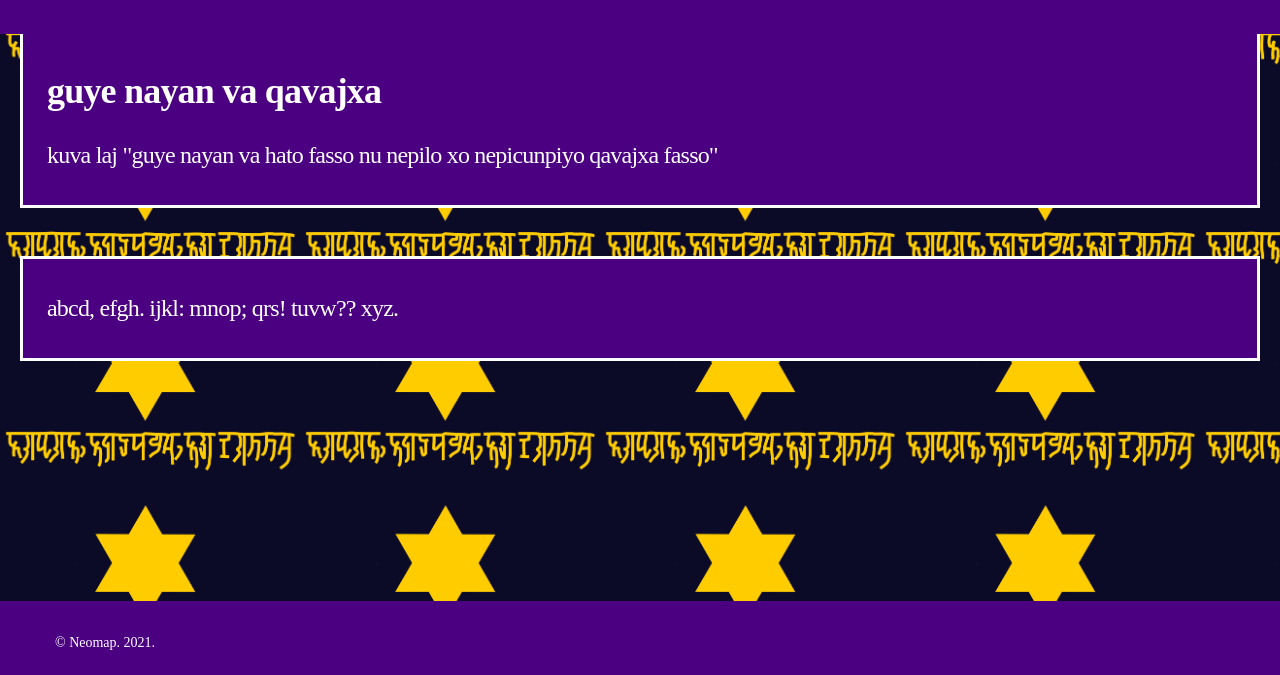
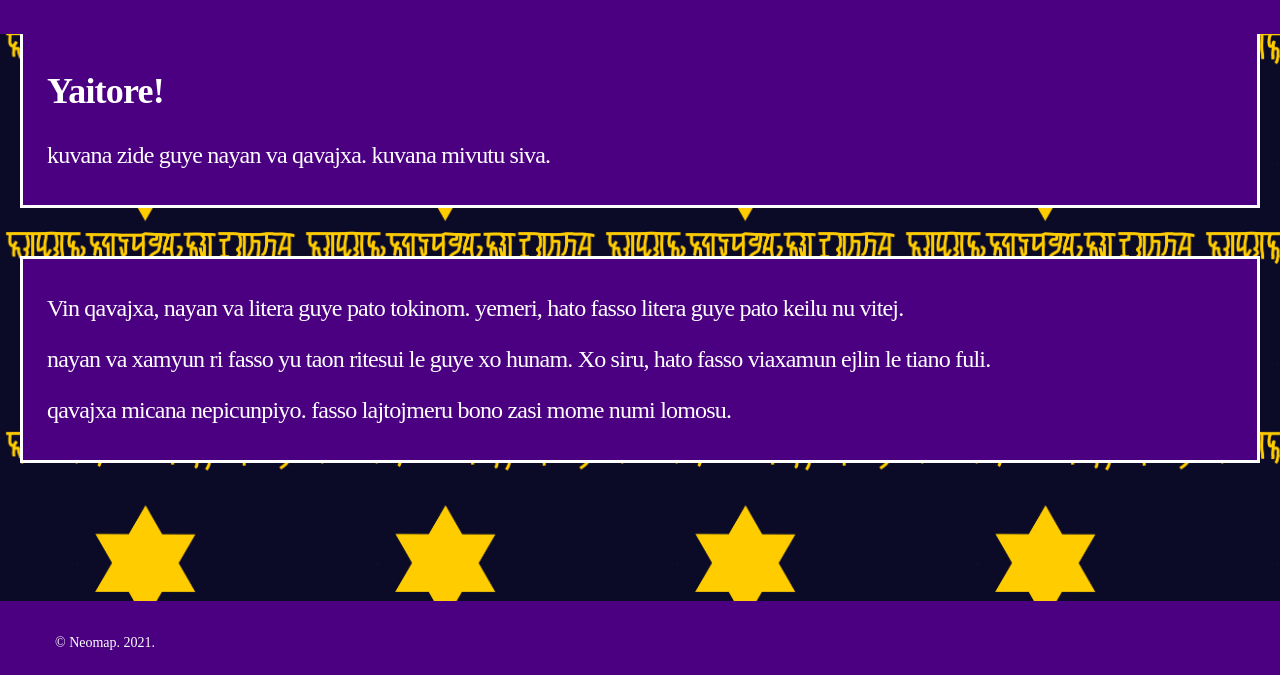
Before and after one commit to emyeuchi/neomap, a plain HTML site: page qavaxa.html in a window 1280 px wide. Shown: the part 125-800 px from the top of the page. Drawn offline with Linux system fonts and the light colour scheme; a web font is replaced by a local one.

Commit message:
Update qavaxa.html

```diff
--- a/qavaxa.html
+++ b/qavaxa.html
@@ -29,11 +29,13 @@
 	</footer>
   <div class="content">
 		<div class="box qavaxa">
-			<h2>guye nayan va qavajxa</h2>
-			<p>kuva laj "guye nayan va hato fasso nu nepilo xo nepicunpiyo qavajxa fasso"</p>
+			<h2>Yaitore!</h2>
+			<p>kuvana zide guye nayan va qavajxa. kuvana mivutu siva.</p>
 		</div>
 		<div class="box qavaxa">
-			<p>abcd, efgh. ijkl: mnop; qrs! tuvw?? xyz.</p>
+			<p>Vin qavajxa, nayan va litera guye pato tokinom. yemeri, hato fasso litera guye pato keilu nu vitej. </p>
+			<p>nayan va xamyun ri fasso yu taon ritesui le guye xo hunam. Xo siru, hato fasso viaxamun ejlin le tiano fuli.</p>
+			<p>qavajxa micana nepicunpiyo. fasso lajtojmeru bono zasi mome numi lomosu.</p>
 		</div>
   </div>
 </body>
```
